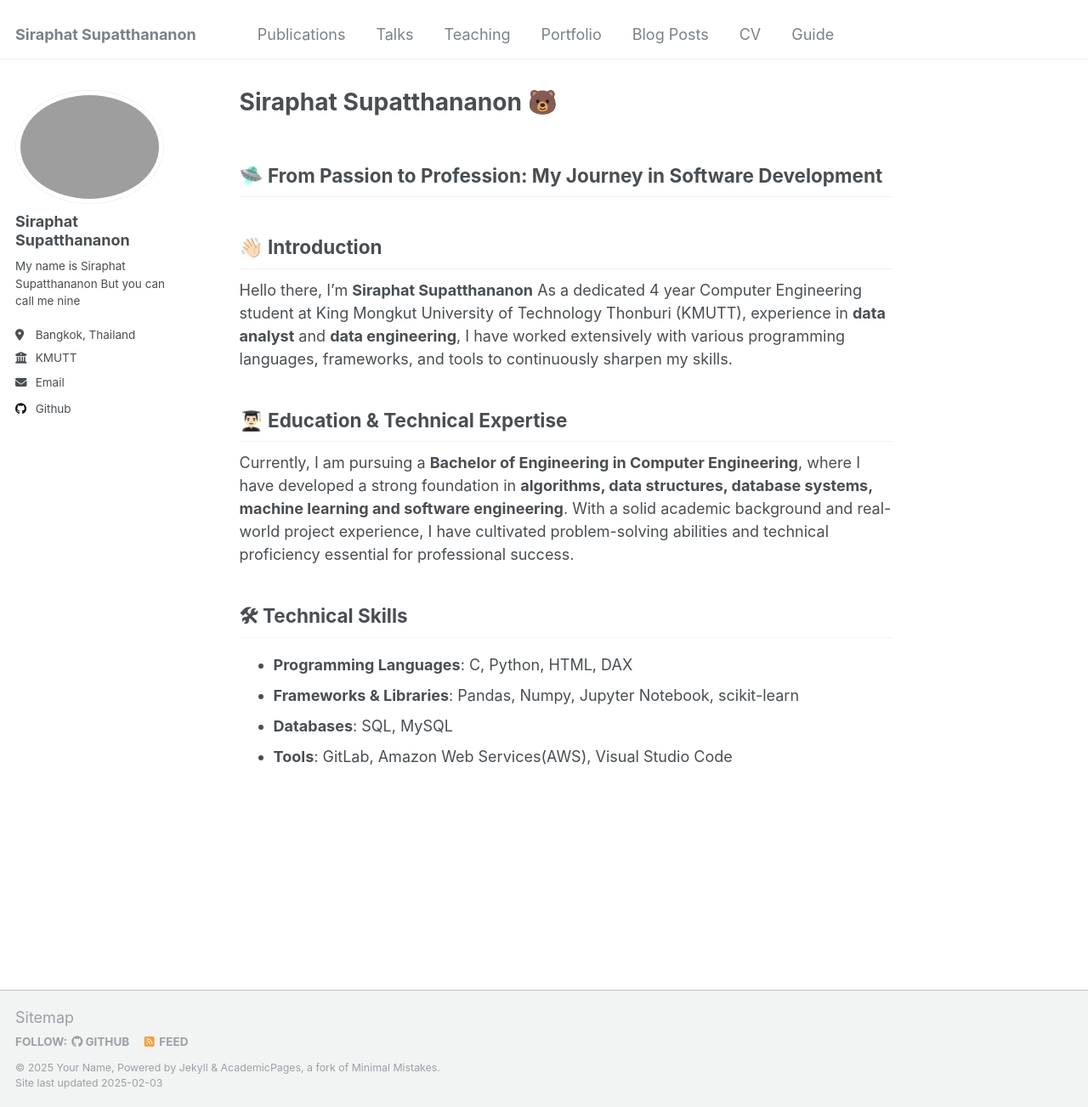
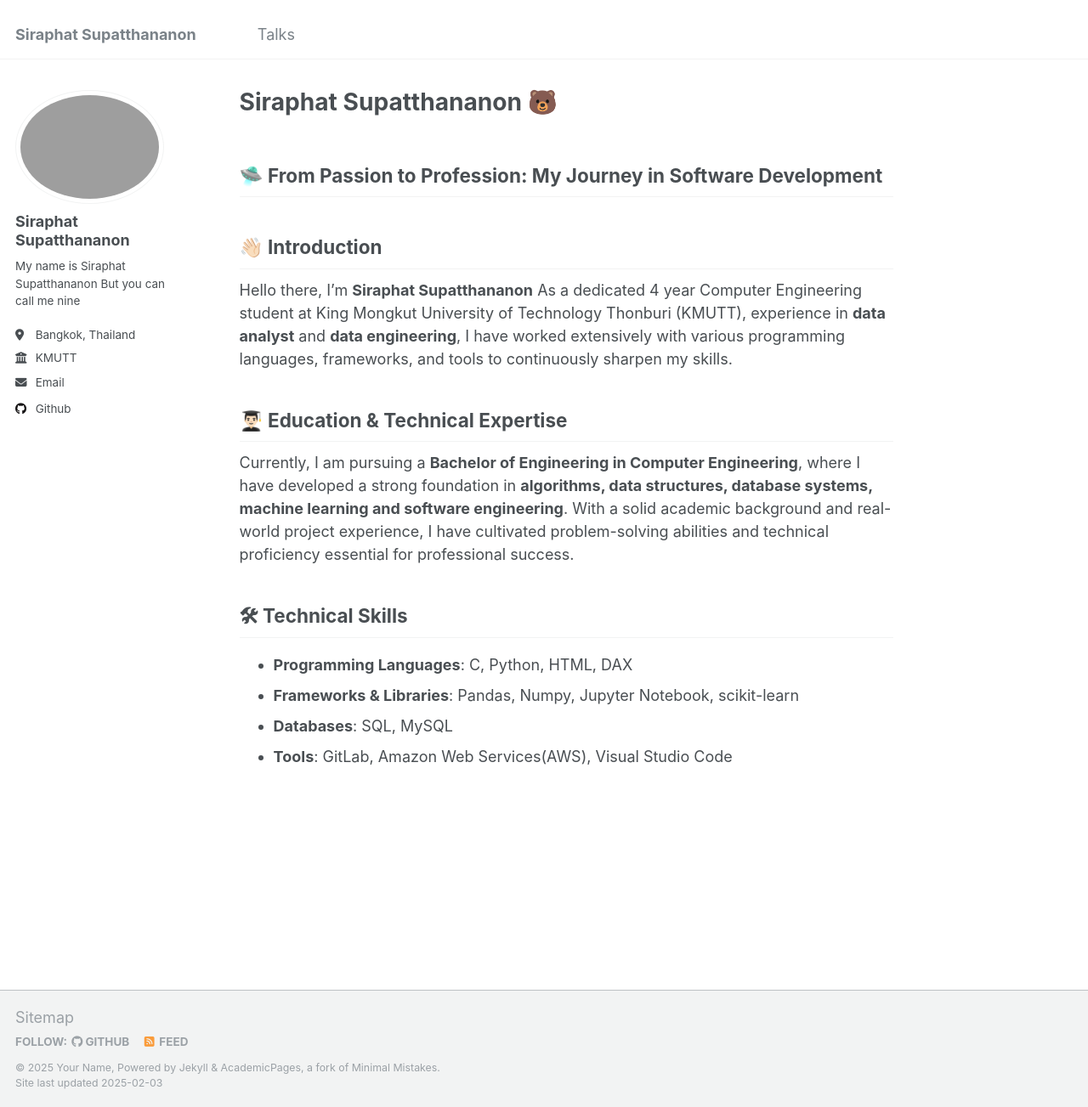
Before and after one commit to Tomoe1046/Tomoe1046.github.io, a Jekyll site: the page built from _pages/about.md, in a window 1280 px wide and 1303 px high. Shown: the whole window at 85% size. Built offline with Jekyll 4.4.1, drawn with Linux system fonts in a browser that asks for light colours.

Commit message:
delete nav

```diff
--- a/_data/navigation.yml
+++ b/_data/navigation.yml
@@ -5,23 +5,5 @@
 # prevent it from being included in the site.
 
 main:
-  - title: "Publications"
-    url: /publications/
-
   - title: "Talks"
     url: /talks/
-
-  - title: "Teaching"
-    url: /teaching/
-
-  - title: "Portfolio"
-    url: /portfolio/
-
-  - title: "Blog Posts"
-    url: /year-archive/
-
-  - title: "CV"
-    url: /cv/
-
-  - title: "Guide"
-    url: /markdown/
```
Also changed, not shown: 1 other file.
